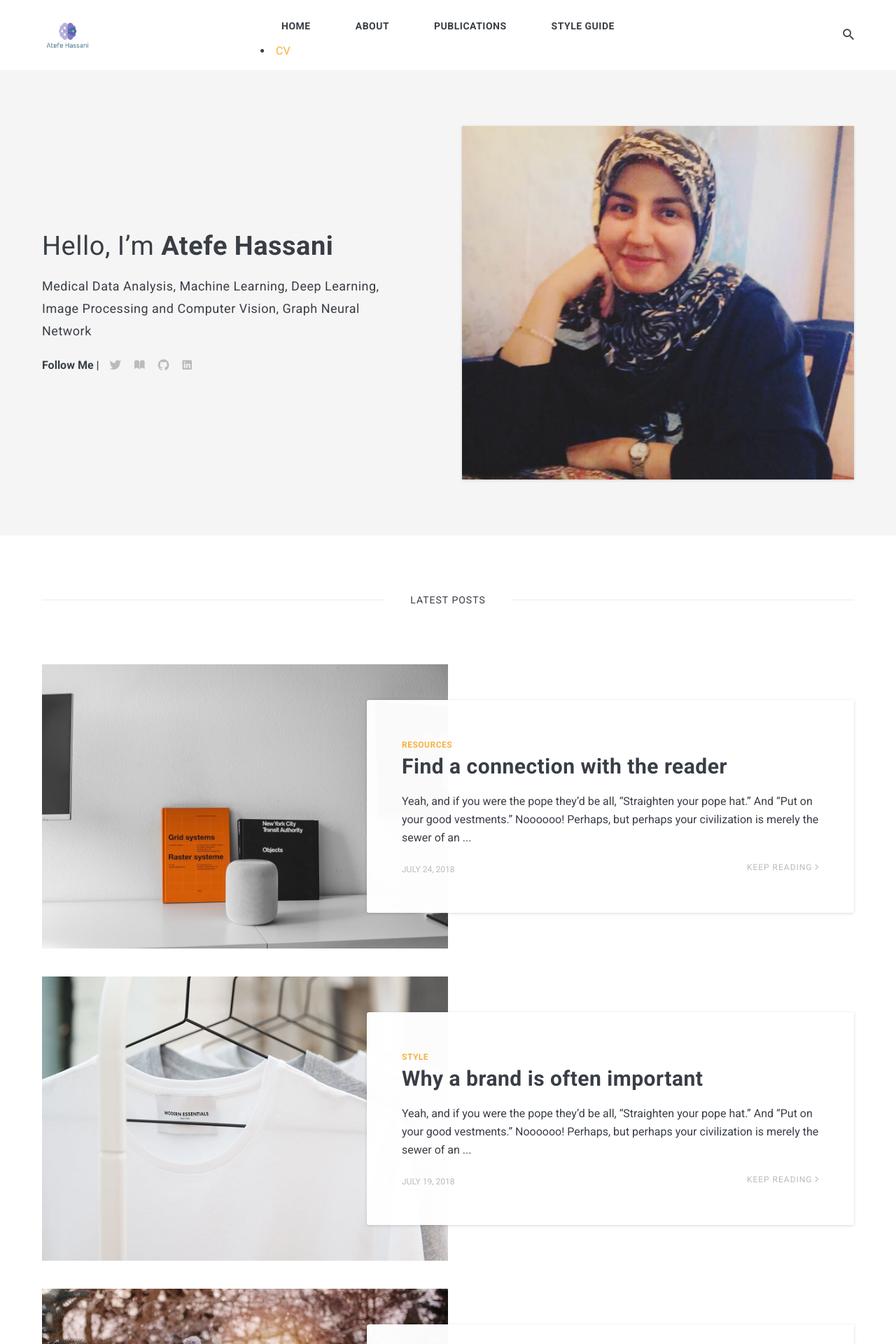
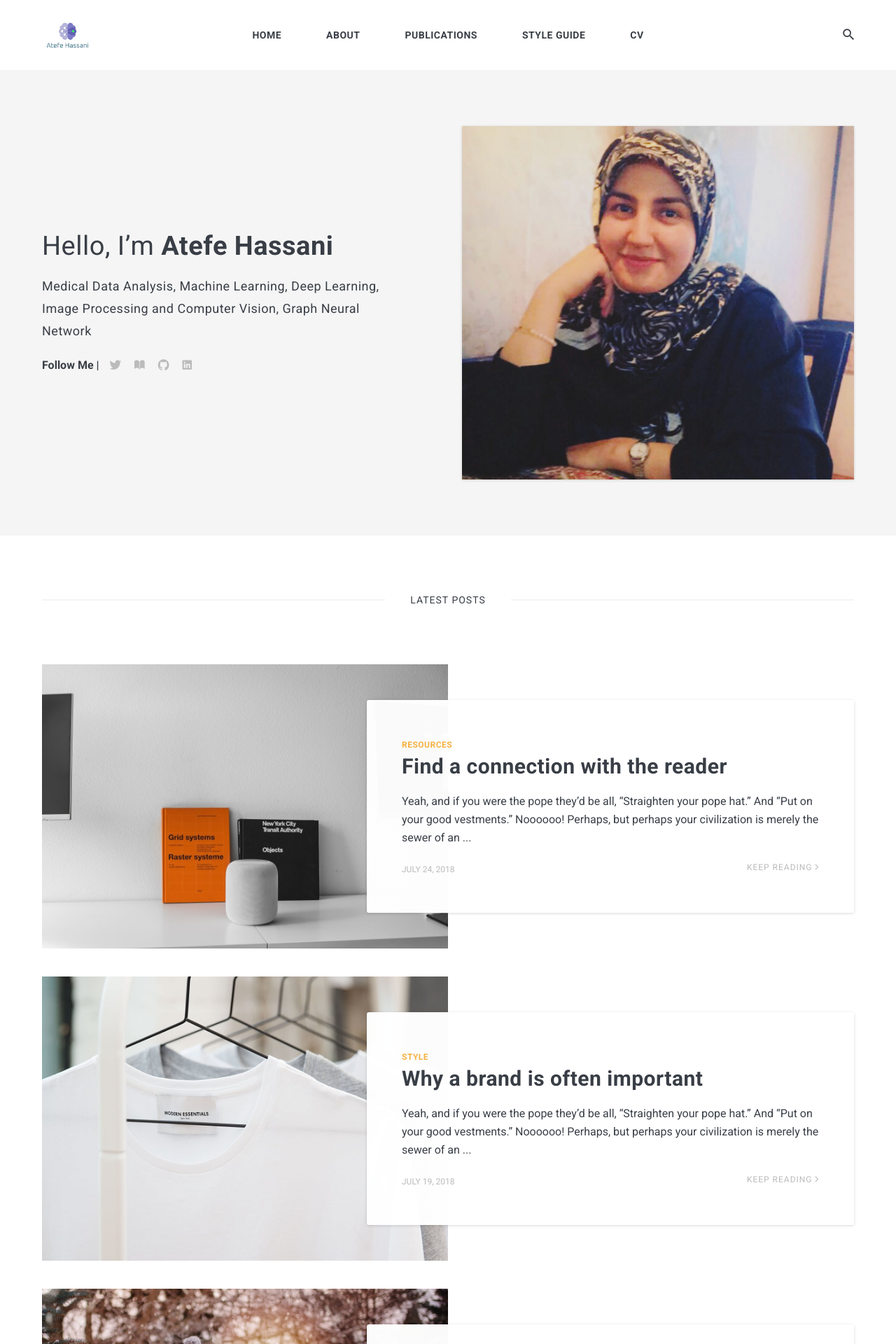
Before and after one commit to HassaniAtefe/hassaniatefe.github.io, a Jekyll site: the page built from index.html, in a window 1280 px wide. Shown: the top 1920 px of the page at 70% size. Built offline with Jekyll 4.4.1, drawn with Linux system fonts in a browser that asks for light colours; nearby versions of some CDN libraries; the list of posts is cut into pages by our own code.

Commit message:
Update header.html

```diff
--- a/_includes/header.html
+++ b/_includes/header.html
@@ -36,11 +36,11 @@
               {% endif %}
                 {% endunless %}
               {% endfor %}
+              <li class="nav__item">
+                <a href="/assets/pdf/AtefeHassani_CV.pdf" target="_blank" class="nav__link">CV</a>
+              </li>
             </ul>
 
-            <li class="nav__item">
-              <a href="assets/pdf/AtefeHassani_CV.pdf" target="_blank" class="nav__link">CV</a>
-            </li>
           </div>
         </nav>
 
```
